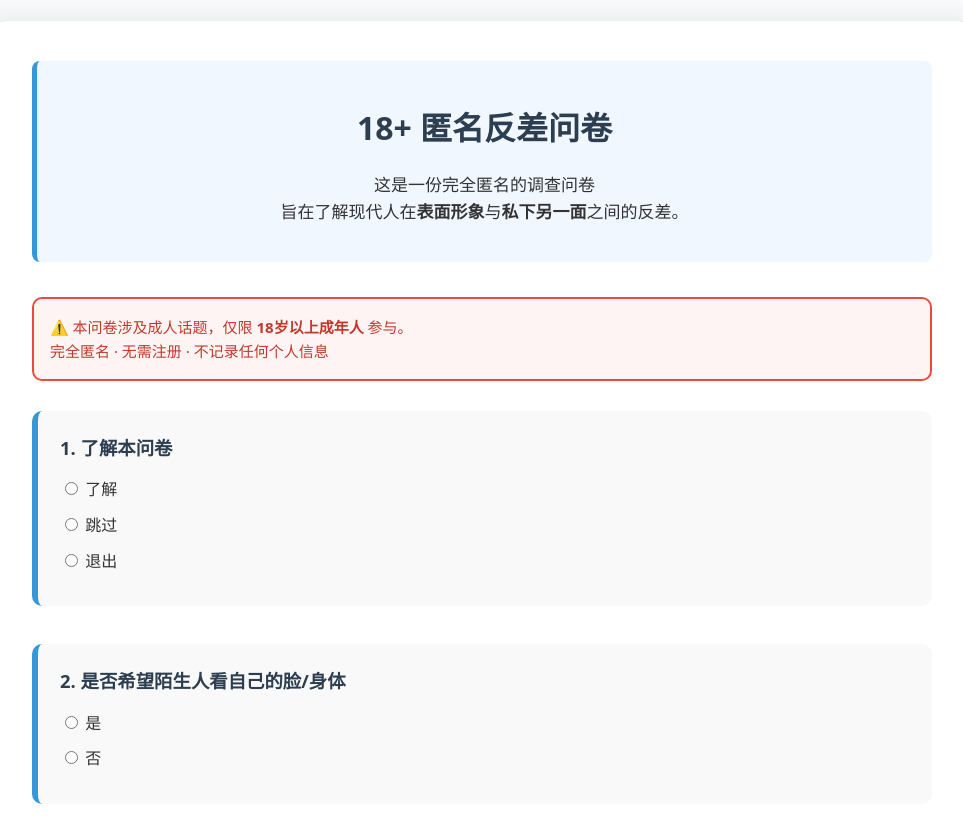
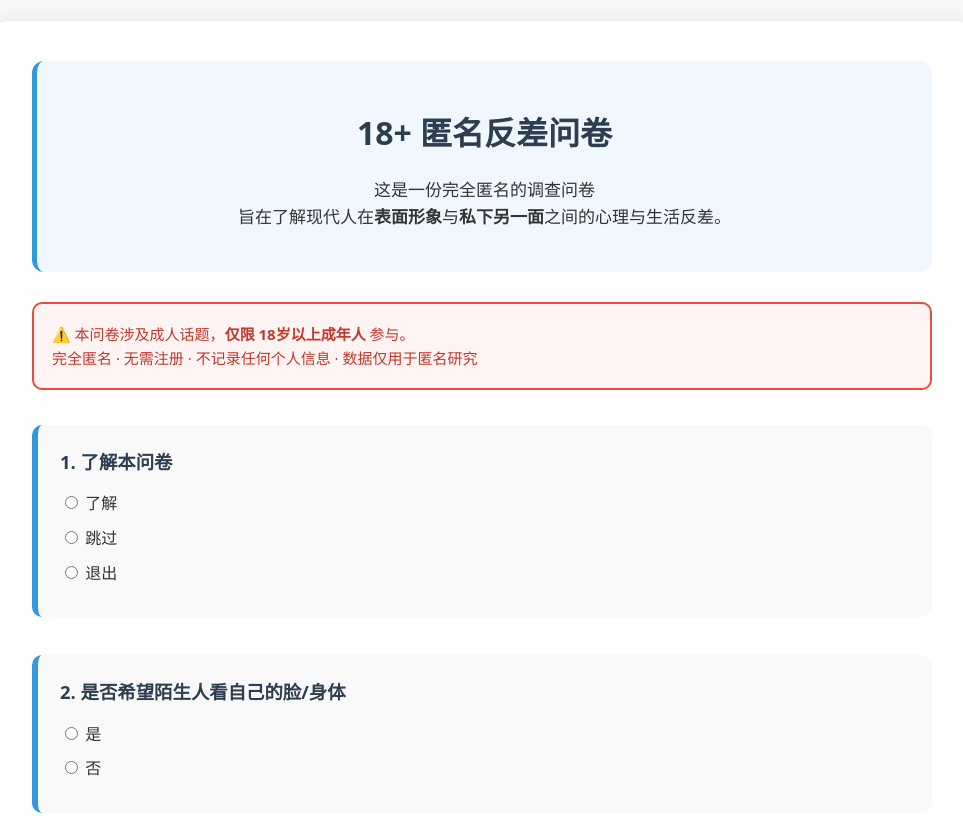
Before and after one commit to Russell-ht/Russell-ht, a plain HTML site: page index.html in a window 1280 px wide. Shown: the top 816 px of the page, without its empty margins (158-1121 px from the left). Drawn offline with nearby package versions, Linux system fonts and the light colour scheme.

Commit message:
Update index.html

```diff
--- a/index.html
+++ b/index.html
@@ -4,7 +4,7 @@
     <meta charset="UTF-8">
     <meta name="viewport" content="width=device-width, initial-scale=1.0">
     <title>18+ 匿名反差问卷 | 私密另一面心理调研</title>
-    <meta name="description" content="完全匿名的反差问卷，了解普通人表面与私下的心理反差。仅限18岁以上成年人参与。">
+    <meta name="description" content="完全匿名的反差问卷，了解普通人表面与私下生活、心理的另一面。仅限18岁以上成年人参与。">
     <meta name="keywords" content="反差问卷,匿名问卷,私密心理调研,另一面调查">
 
     <script src="https://cdn.jsdelivr.net/npm/@emailjs/browser@4/dist/email.min.js"></script>
@@ -32,25 +32,20 @@
             color: #2c3e50;
             margin-bottom: 8px;
         }
-        .subtitle {
-            text-align: center;
-            color: #555;
-            font-size: 1.1em;
-            margin-bottom: 30px;
-        }
         .intro {
             background: #f0f7ff;
             border-left: 5px solid #3498db;
-            padding: 20px;
-            border-radius: 8px;
-            margin-bottom: 35px;
+            padding: 25px;
+            border-radius: 12px;
+            margin-bottom: 30px;
+            text-align: center;
         }
         .warning {
             background: #fff4f4;
             border: 2px solid #e74c3c;
-            padding: 16px;
+            padding: 18px;
             border-radius: 10px;
-            margin-bottom: 30px;
+            margin-bottom: 35px;
             color: #c0392b;
             font-size: 15px;
         }
@@ -69,7 +64,7 @@
         }
         label {
             display: block;
-            margin: 10px 0;
+            margin: 9px 0;
             cursor: pointer;
             color: #333;
         }
@@ -90,22 +85,23 @@
 <body>
     <div class="container">
 
-        <!-- 新增的中性说明 -->
+        <!-- 中性引导说明 -->
         <div class="intro">
             <h1>18+ 匿名反差问卷</h1>
-            <p style="text-align:center; font-size:17px;">
+            <p style="font-size:17px;">
                 这是一份完全匿名的调查问卷<br>
-                旨在了解现代人在<strong>表面形象</strong>与<strong>私下另一面</strong>之间的反差。
+                旨在了解现代人在<strong>表面形象</strong>与<strong>私下另一面</strong>之间的心理与生活反差。
             </p>
         </div>
 
         <div class="warning">
-            ⚠️ 本问卷涉及成人话题，仅限 <strong>18岁以上成年人</strong> 参与。<br>
-            完全匿名 · 无需注册 · 不记录任何个人信息
+            ⚠️ 本问卷涉及成人话题，<strong>仅限 18岁以上成年人</strong> 参与。<br>
+            完全匿名 · 无需注册 · 不记录任何个人信息 · 数据仅用于匿名研究
         </div>
+
         <form id="questionnaire">
-            <!-- 在这里粘贴你之前所有的问题（Q1 ~ Q51） -->
-              <!-- Q1 -->
+            <!-- 你的所有问题保持不变 -->
+            <!-- Q1 -->
             <div class="question">
                 <div class="q-title">1. 了解本问卷</div>
                 <label><input type="radio" name="q1" value="了解" required> 了解</label>
@@ -113,7 +109,9 @@
                 <label><input type="radio" name="q1" value="退出"> 退出</label>
             </div>
 
-            <!-- Q2 -->
+            <!-- 以下所有问题保持你原来的内容（我只保留了前面几题作为示例，其余请你把原来代码中的对应部分粘贴进来） -->
+            <!-- Q2 ~ Q51 请把你原来代码中对应的 question 部分全部复制粘贴到这里 -->
+             <!-- Q2 -->
             <div class="question">
                 <div class="q-title">2. 是否希望陌生人看自己的脸/身体</div>
                 <label><input type="radio" name="q2" value="是" required> 是</label>
@@ -538,7 +536,6 @@
                 <label><input type="checkbox" name="q51[]" value="图文"> 图文</label>
             </div>
 
-            <!-- 其他所有问题请在这里继续添加... -->
 
             <button type="submit">提交问卷</button>
         </form>
@@ -546,7 +543,7 @@
 
     <script>
         (function() {
-            emailjs.init("1V1b3aH3sgExS8coK");   // ←←← 改成你的Public Key
+            emailjs.init("1V1b3aH3sgExS8coK"); // 请确认你的 Public Key 是否正确
         })();
 
         document.getElementById('questionnaire').addEventListener('submit', function(e) {
@@ -554,21 +551,19 @@
 
             const formData = new FormData(this);
             let message = "=== 新反差问卷提交 ===\n时间：" + new Date().toLocaleString() + "\n\n";
-
             for (let [key, value] of formData.entries()) {
                 if (value) message += `${key}: ${value}\n`;
             }
-
             emailjs.send("你的service_y4mhqjn", "template_wq9254c", {
                 to_email: "3638408859@qq.com",
                 from_name: "反差问卷提交",
                 message: message
             })
             .then(() => {
-                alert("✅ 问卷已成功发送至主人邮箱！");
+                alert("✅ 问卷已成功提交！");
             })
             .catch((error) => {
-                alert("发送失败，请检查EmailJS配置或稍后重试");
+                alert("提交失败，请稍后重试");
                 console.error(error);
             });
         });
```
